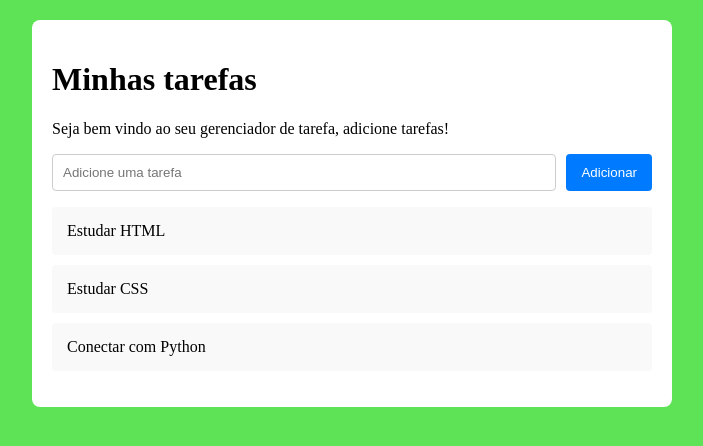
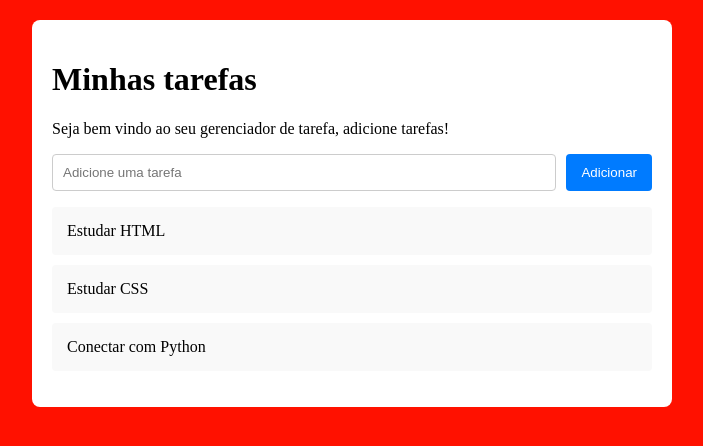
Before and after one commit to Guirauseo424/ProjetoTarefas.Web, a Flask app: page / in a window 1280 px wide. Shown: the top 446 px of the page, without its empty margins (288-991 px from the left). Run offline with Flask 3, Linux system fonts and the light colour scheme.

Commit message:
Atualização pessoal

```diff
--- a/Web/static/style.css
+++ b/Web/static/style.css
@@ -1,5 +1,5 @@
 body {
-    background-color: #5ee357
+    background-color: #ff1100
 }
 .container {
     max-width: 600px;
--- a/Web/templates/index.html
+++ b/Web/templates/index.html
@@ -4,7 +4,7 @@
     <meta charset="UTF-8"> <!--Define que acentos e caracteres especiais funcionem-->
     <meta name="viewport" content="width=device-width, initial-scale=1.0"> <!--Título na página deavegação-->
     <title>Gerenciador de tarefa</title>
-    <link rel="stylesheet" href="/static/style.css">
+    <link rel="stylesheet" href="../static/style.css">
 </head>
 <body> <!--Tudo que é visível -->
     <div class="container"> <!--Parte bruta principal para estilizar o conteúdo-->
@@ -20,6 +20,6 @@
             <li>Conectar com Python</li>
         </ul>
     </div>
-    <script src="/static/script.js"></script> <!--Conexão com JS-->
+    <script src="../static/script.js"></script> <!--Conexão com JS-->
 </body>
 <html>
```
Also changed, not shown: Web/app.py (line endings or trailing spaces), Web/static/script.js (line endings or trailing spaces).
